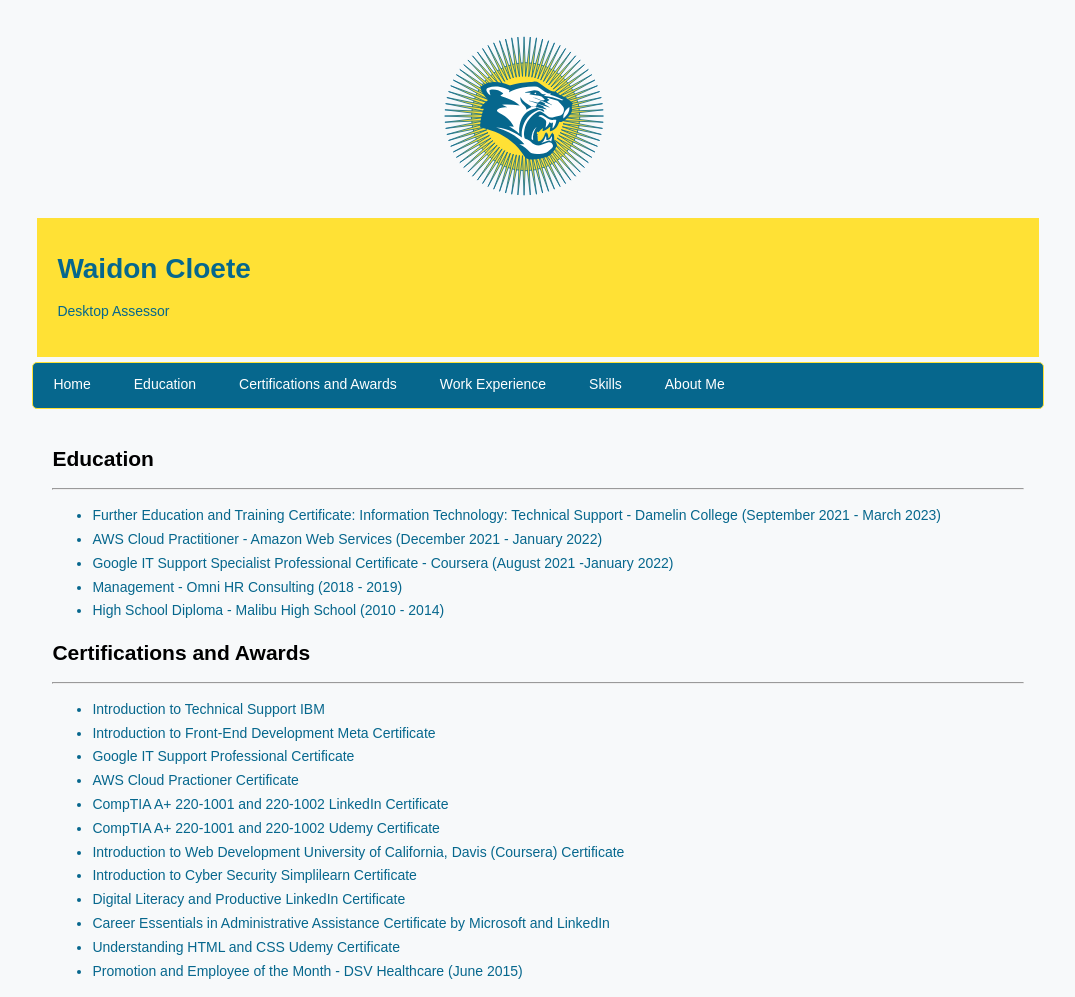
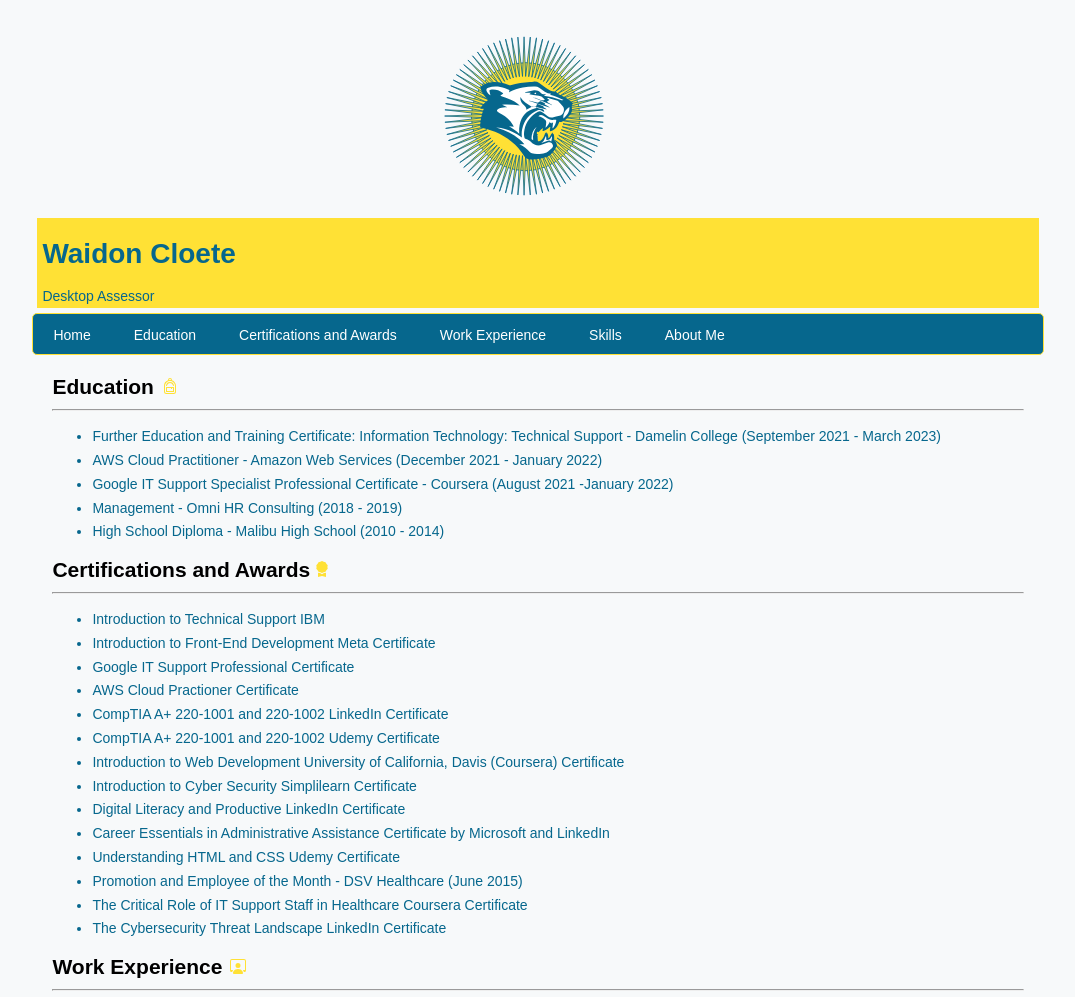
Before and after one commit to Waidon/Curriculum-Vitae-2, a plain HTML site: page index.html in a window 1280 px wide. Shown: the part 15-1012 px from the top of the page, without its empty margins (102-1177 px from the left). Drawn offline with Linux system fonts and the light colour scheme.

Commit message:
Add files via upload

```diff
--- a/css/style.css
+++ b/css/style.css
@@ -11,8 +11,11 @@
 
 .name {
     background-color:#ffe135;
-    padding: 20px;
+    padding-top: 5px;
+    padding-bottom: 25px;
+    padding-left: 5px;
     margin: 5px;
+    height: 60px;
 
 }
 
@@ -27,6 +30,7 @@
 
 h2 {
     color:black;
+    display: inline;
 }
 
 .container {
@@ -48,7 +52,7 @@
 
 .main-header .main-nav {
     background-color:rgb(6, 103,141);
-    height: 45px;
+    height: 40px;
     border-radius: 5px;
     border: 1px #ffe135 solid;
     color:#ffe135;
@@ -258,3 +262,9 @@
         }
 
     }
+
+    .bi, bi-backpack {
+
+        color: #ffe135;
+      padding-left: 2px;
+    }
--- a/index.html
+++ b/index.html
@@ -4,6 +4,7 @@
     <meta charset="UTF-8">
     <meta name="viewport" content="width=device-width, initial-scale=1.0">
     <link rel="stylesheet" href="./css/style.css">
+
     <title>Curriculum Vitae</title>
 </head>
 <body>
@@ -13,6 +14,7 @@
             <img id="logo" src="./images/Logo.svg" alt="logo">
                 <div class="name">
                     <h1>Waidon Cloete</h1>
+
                     <p>Desktop Assessor</p>
                 </div>
                 <nav class="main-nav">
@@ -28,7 +30,10 @@
         </header>
         <div id="content">
           <main>
-                <h2 id="Education">Education</h2>
+            <h2 id="Education">Education</h2> <i class="bi bi-backpack"></i> <svg xmlns="http://www.w3.org/2000/svg" width="16" height="16" fill="currentColor" class="bi bi-backpack" viewBox="0 0 16 16">
+                    <path d="M4.04 7.43a4 4 0 0 1 7.92 0 .5.5 0 1 1-.99.14 3 3 0 0 0-5.94 0 .5.5 0 1 1-.99-.14M4 9.5a.5.5 0 0 1 .5-.5h7a.5.5 0 0 1 .5.5v4a.5.5 0 0 1-.5.5h-7a.5.5 0 0 1-.5-.5zm1 .5v3h6v-3h-1v.5a.5.5 0 0 1-1 0V10z"/>
+                    <path d="M6 2.341V2a2 2 0 1 1 4 0v.341c2.33.824 4 3.047 4 5.659v5.5a2.5 2.5 0 0 1-2.5 2.5h-7A2.5 2.5 0 0 1 2 13.5V8a6 6 0 0 1 4-5.659M7 2v.083a6 6 0 0 1 2 0V2a1 1 0 0 0-2 0m1 1a5 5 0 0 0-5 5v5.5A1.5 1.5 0 0 0 4.5 15h7a1.5 1.5 0 0 0 1.5-1.5V8a5 5 0 0 0-5-5"/>
+                  </svg>
                 <hr />
                 <ul>
                     <li>Further Education and Training Certificate: Information Technology: Technical Support - Damelin College (September 2021 - March 2023) </li>
@@ -38,7 +43,10 @@
                     <li>High School Diploma - Malibu High School (2010 - 2014)</li>
                 </ul>
 
-                <h2 id="Certifications and Awards"> Certifications and Awards</h2>
+                <h2 id="Certifications and Awards"> Certifications and Awards</h2><i class="bi bi-award-fill"></i><svg xmlns="http://www.w3.org/2000/svg" width="16" height="16" fill="currentColor" class="bi bi-award-fill" viewBox="0 0 16 16">
+                    <path d="m8 0 1.669.864 1.858.282.842 1.68 1.337 1.32L13.4 6l.306 1.854-1.337 1.32-.842 1.68-1.858.282L8 12l-1.669-.864-1.858-.282-.842-1.68-1.337-1.32L2.6 6l-.306-1.854 1.337-1.32.842-1.68L6.331.864z"/>
+                    <path d="M4 11.794V16l4-1 4 1v-4.206l-2.018.306L8 13.126 6.018 12.1z"/>
+                  </svg>
                 <hr />
                 <ul>
                     <li>Introduction to Technical Support IBM</li>
@@ -53,11 +61,16 @@
                     <li>Career Essentials in Administrative Assistance Certificate by Microsoft and LinkedIn</li>
                     <li> Understanding HTML and CSS Udemy Certificate</li>
                     <li>Promotion and Employee of the Month - DSV Healthcare (June 2015)</li>
+                    <li>The Critical Role of IT Support Staff in Healthcare Coursera Certificate</li>
+                    <li> The Cybersecurity Threat Landscape LinkedIn Certificate</li>
                 </ul>
 
 
 
-                <h2 id="Work Experience">Work Experience</h2>
+                <h2 id="Work Experience">Work Experience</h2> <i class="bi bi-person-workspace"></i> <svg xmlns="http://www.w3.org/2000/svg" width="16" height="16" fill="currentColor" class="bi bi-person-workspace" viewBox="0 0 16 16">
+                    <path d="M4 16s-1 0-1-1 1-4 5-4 5 3 5 4-1 1-1 1zm4-5.95a2.5 2.5 0 1 0 0-5 2.5 2.5 0 0 0 0 5"/>
+                    <path d="M2 1a2 2 0 0 0-2 2v9.5A1.5 1.5 0 0 0 1.5 14h.653a5.4 5.4 0 0 1 1.066-2H1V3a1 1 0 0 1 1-1h12a1 1 0 0 1 1 1v9h-2.219c.554.654.89 1.373 1.066 2h.653a1.5 1.5 0 0 0 1.5-1.5V3a2 2 0 0 0-2-2z"/>
+                  </svg>
                     <hr>
                     <table>
                         <tr>
@@ -124,7 +137,10 @@
                 </main>
                 <aside id="sidebar">
                     <div class="block">
-                            <h2 id="Skills">Skills</h2>
+                            <h2 id="Skills">Skills</h2><i class="bi bi-code-square"></i><svg xmlns="http://www.w3.org/2000/svg" width="16" height="16" fill="currentColor" class="bi bi-code-square" viewBox="0 0 16 16">
+                                <path d="M14 1a1 1 0 0 1 1 1v12a1 1 0 0 1-1 1H2a1 1 0 0 1-1-1V2a1 1 0 0 1 1-1zM2 0a2 2 0 0 0-2 2v12a2 2 0 0 0 2 2h12a2 2 0 0 0 2-2V2a2 2 0 0 0-2-2z"/>
+                                <path d="M6.854 4.646a.5.5 0 0 1 0 .708L4.207 8l2.647 2.646a.5.5 0 0 1-.708.708l-3-3a.5.5 0 0 1 0-.708l3-3a.5.5 0 0 1 .708 0m2.292 0a.5.5 0 0 0 0 .708L11.793 8l-2.647 2.646a.5.5 0 0 0 .708.708l3-3a.5.5 0 0 0 0-.708l-3-3a.5.5 0 0 0-.708 0"/>
+                              </svg>
                             <hr   />
                         </table>
 
@@ -164,14 +180,17 @@
                     </div>
                     </aside>
 
-                    <h2 id="About Me">About Me</h2>
+                    <h2 id="About Me">About Me</h2><i class="bi bi-file-earmark-person"></i><svg xmlns="http://www.w3.org/2000/svg" width="16" height="16" fill="currentColor" class="bi bi-file-earmark-person" viewBox="0 0 16 16">
+                        <path d="M11 8a3 3 0 1 1-6 0 3 3 0 0 1 6 0"/>
+                        <path d="M14 14V4.5L9.5 0H4a2 2 0 0 0-2 2v12a2 2 0 0 0 2 2h8a2 2 0 0 0 2-2M9.5 3A1.5 1.5 0 0 0 11 4.5h2v9.255S12 12 8 12s-5 1.755-5 1.755V2a1 1 0 0 1 1-1h5.5z"/>
+                      </svg>
                     <hr>
                     <p> I enjoy learning new things and learning about Technology.</p>
                     <p>I enjoy taking long walks on the beach, and reading books, with a hot cup of coffee.</p>
                     <p> I am a disciplined, patient, and a compassionate person with strong organizational skills.</p>
                     <p> I am a highly reliable person that enjoys managing computer operations and offering general office support.</p>
                     <p> I am a detail-oriented person with technical skills and well-educated in software. </p>
-                    <p>I enjoy working within a team, but relish been given the oppertunity to operate solely and accept responsibility.</p>
+                    <p>I enjoy working within a team, but relish been given the opportunity to operate solely and accept responsibility.</p>
 
 <br />
                 <footer>
```
